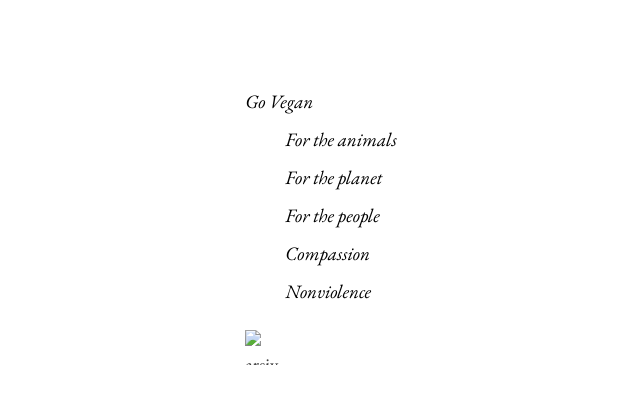
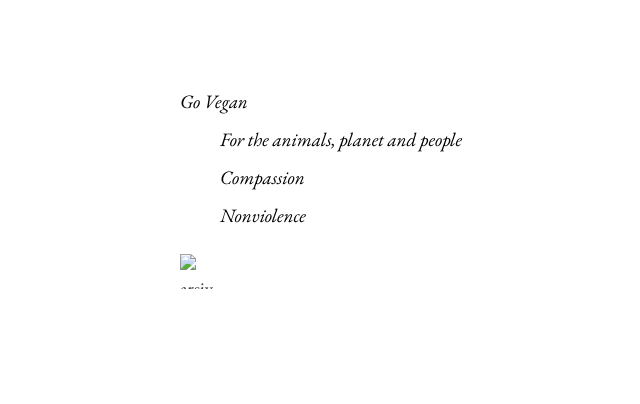
Before and after one commit to baneteasnow/vegan, a Jekyll site: the page built from index.md, in a window 1280 px wide. Shown: the top 404 px of the page, without its empty margins (319-959 px from the left). Built offline with Jekyll 4.4.1, drawn with Linux system fonts in a browser that asks for light colours.

Commit message:
Update home.html

```diff
--- a/_layouts/home.html
+++ b/_layouts/home.html
@@ -6,12 +6,10 @@ published: true
 <i>
   <dl>
     <dt>Go Vegan</dt>
-      <dd>For the animals</dd>
-      <dd>For the planet</dd>
-      <dd>For the people</dd>
+      <dd>For the animals, planet and people</dd>
       <dd>Compassion</dd>
       <dd>Nonviolence</dd>
   </dl>
 </i>
 
-<div><a href='/archive.html' title='arsiv'><img src='/assets/lotus.png' alt='arsiv' style='width:35px; height:35px; display: inline-block;'></a></div>
+<div><a href='/archive.html' title='arsiv'><img src='/assets/leaf.png' alt='arsiv' style='width:35px; height:35px; display: inline-block;'></a></div>
```
